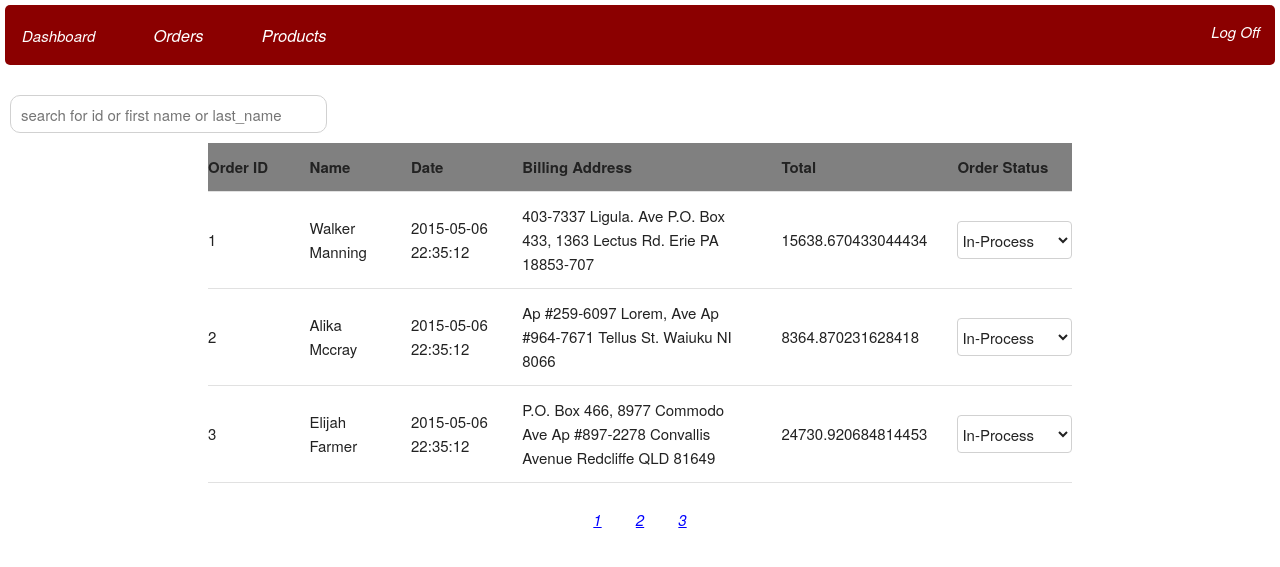
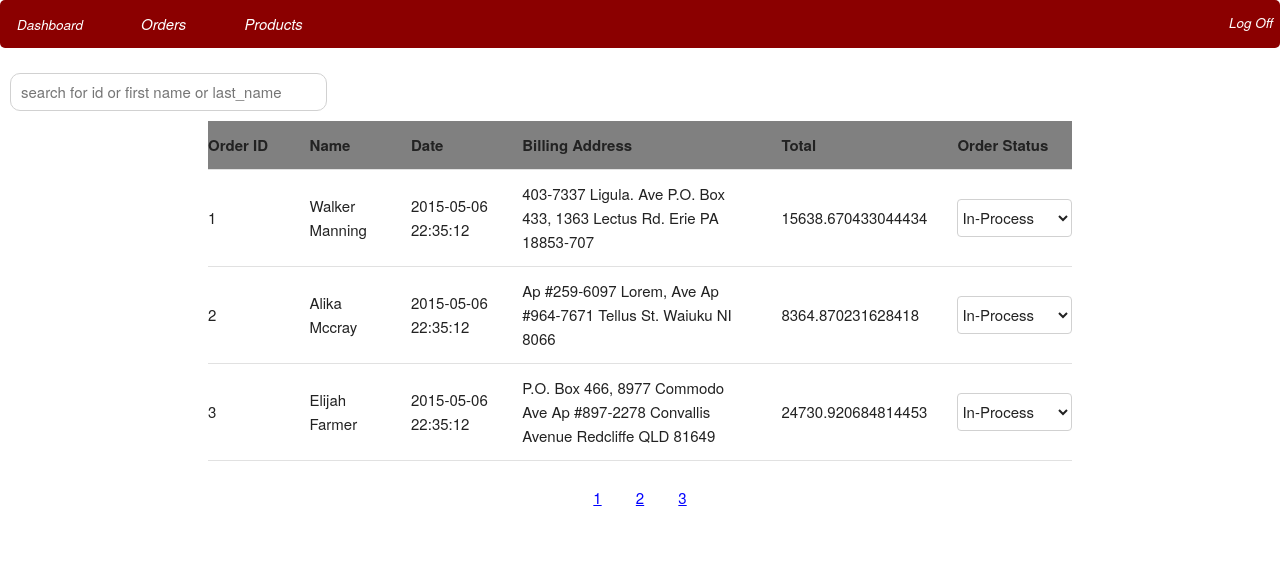
Before and after one commit to MacHawkDown/ecommerce, a CodeIgniter app: page /index.php/orders/orders/index in a window 1280 px wide. Shown: the top 567 px of the page. Run offline with CodeIgniter, Linux system fonts and the light colour scheme; data comes from the database, SQL or seed files in the repository; some libraries are stand-ins or nearby versions.

Commit message:
makes the header and sbox css contents same

```diff
--- a/application/controllers/orders/orders.php
+++ b/application/controllers/orders/orders.php
@@ -16,7 +16,7 @@ class Orders extends CI_Controller {
 	public function show($id) {
 		$this->load->model('order');
 		$output = $this->order->getOrder($id);
-		$this->load->view('dashboard/header');
+		$this->load->view('dashboard/header_search', array("notdisplay" => true, "control" => ""));
 		$this->load->view('dashboard/show_order', array('output' => $output));
 	}
 
--- a/application/views/dashboard/header_search.php
+++ b/application/views/dashboard/header_search.php
@@ -6,7 +6,7 @@
     <link href="/assets/css/normalize.css" rel="stylesheet">
     <link href="/assets/css/skeleton.css" rel="stylesheet">
     <link rel="stylesheet" href="/assets/css/sbox.css">
-	<link rel="stylesheet" href="/assets/css/header.css">
+    <!-- <link rel="stylesheet" href="/assets/css/header.css"> -->
     <script src="https://ajax.googleapis.com/ajax/libs/jquery/2.1.3/jquery.min.js"></script>
     <script type="text/javascript" charset="utf-8">
     $(document).ready(function() {
@@ -18,14 +18,14 @@
 
             var target = $('#controller').attr('value');
             if (this.value === ""){
-                    $('ul.results').remove();
+                $('#results').remove();
                 return;
             }
 
-				$('ul.results').remove();
+            $('#results').remove();
             $.get("/" + target + "/" + this.value, function(data) {
                 if (data === "") {
-						$('ul.results').remove();
+                    $('#results').remove();
                 } else {
                     $('.search').append(data);
                 }
@@ -36,16 +36,15 @@
 </head>
 
 <body>
-	<div class="u-full-width">
         <div class="row">
-			<ul class="u-full-width">
+            <ul id="header" class="u-full-width">
                 <li><a class="firsttab" href="/logs/logs">Dashboard</a></li>
                 <li><a class="tabs" href="/orders/orders/index">Orders</a></li>
                 <li><a class="tabs" href="/products/products/show">Products</a></li>
                 <li class="lasttab"><a href="#">Log Off</a></li>
             </ul>
     </div>
-	</div>
+    <?php if(!(isset($notdisplay))) {?>
         <div class="search ten columns">
             <input id="sinput" type="text" value="" placeholder="search for id or first name or last_name"/>
             <!-- <input id="controller" type="hidden" value="get_orders"/> -->
@@ -55,6 +54,7 @@
         <div id="buttonOrcombo">
             <?php echo $control ?>
         </div>
+    <?php } ?>
 </body>
 
 </html>
--- a/application/views/dashboard/product_selections.php
+++ b/application/views/dashboard/product_selections.php
@@ -1,4 +1,4 @@
-<ul class="results">
+<ul id="results" class="width-20">
 <?php
     foreach ($selections as $selection) {
         $name = $selection['name'];
--- a/application/views/dashboard/selections.php
+++ b/application/views/dashboard/selections.php
@@ -1,4 +1,4 @@
-<ul class="results">
+<ul id="results" class="width-20">
 <?php foreach ($selections as $selection) {
     $name = $selection['name']; ?>
         <li><a  href="/show_orders/<?php echo $selection['id']?>"> Order: #<?php echo $selection['id']?> (<span><?= $name ?></span>)</a></li>
--- a/assets/css/sbox.css
+++ b/assets/css/sbox.css
@@ -1,28 +1,46 @@
-ul{
+#header, #results {
+	display: inline-block;
 	border-radius: 5px;
 	padding-top:5px;
 	padding-bottom:5px;
 	background-color:#8B0000;
 }
 
-li{
+#header li, #results li {
+	font-size: 0.9em;
 	list-style:none;
 	padding: 5px;
 	margin: 2px;
+	display: inline-block;
 }
 
-a{
+#header li a, #results li a {
 	text-decoration: none;
 	font-style:italic;
 	color: white;
 }
 
-a:hover{
+#header li a:hover, #results li a:hover {
 	color:black;
 }
 
-a:visited{
-	color:black;
+.width-20 {
+	width: 20%;
+}
+
+.tabs{
+	margin-left: 40px;
+	font-size: 1.1em;
+}
+
+.firsttab{
+	margin-left: 10px;
+}
+
+.lasttab{
+	margin: 0 auto;
+	float: right;
+	margin-right: 10px;
 }
 
 .search{
@@ -35,15 +53,3 @@ a:visited{
 	border-radius: 10px;
 	display: block;
 }
-
-.results{
-	width: 20%;
-	margin-top: -10px;
-}
-.results li a {
-	font-size: 0.9em;
-}
-/*.red{
-	background-color: #8B0000;
-	color: white;
-}*/
```
Lines whose indentation alone changed are shown as unchanged.
